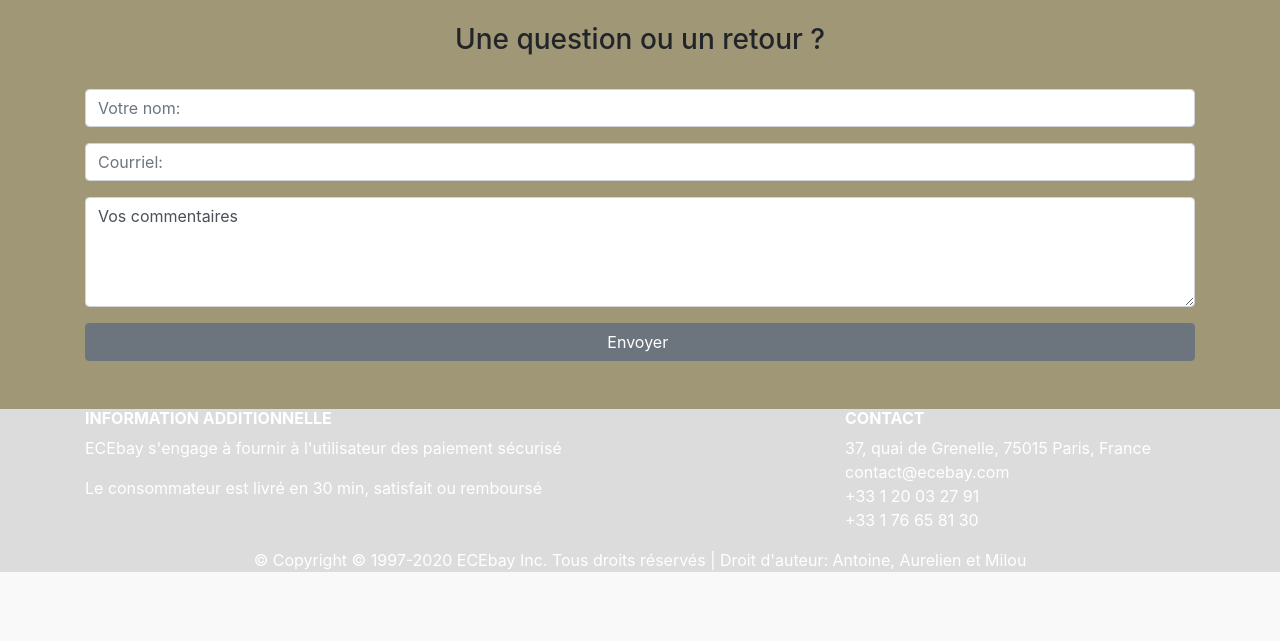
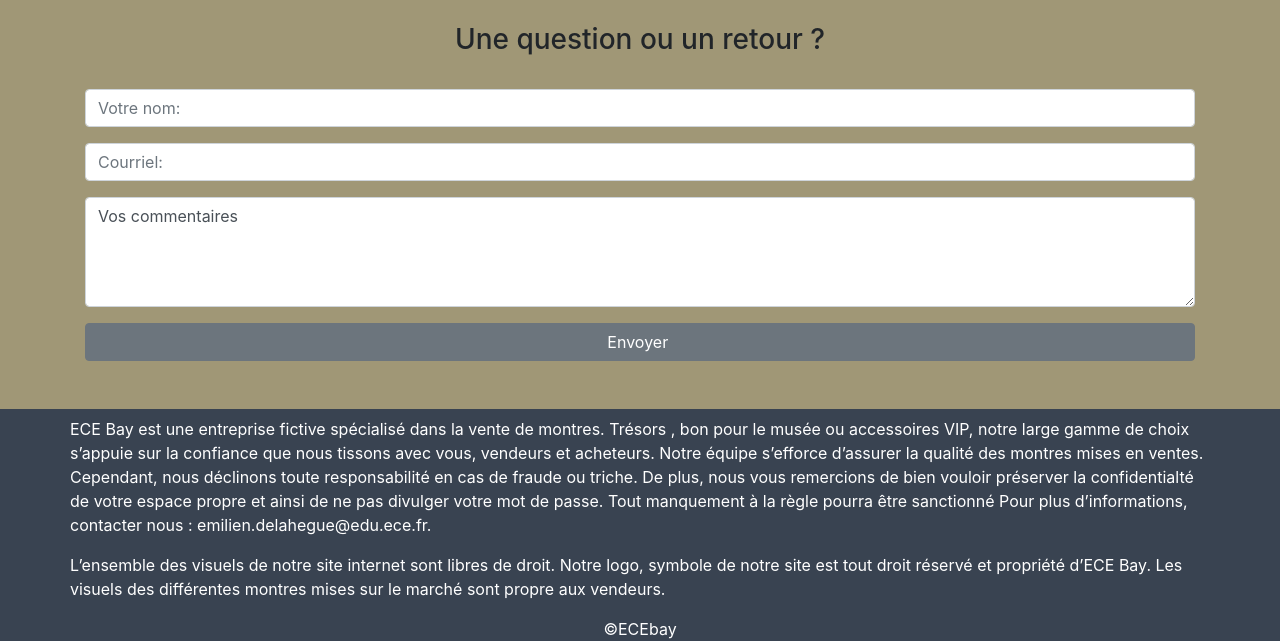
Before and after one commit to Archors/ECEbay, a PHP site: page /accueil.php in a window 1280 px wide. Shown: the part 1493-2134 px from the top of the page. Before the commit the page ends 2065 px from the top, so only its background shows below. Run offline with PHP 8.4, Linux system fonts and the light colour scheme; some libraries are stand-ins or nearby versions.

Commit message:
quelques lien

```diff
--- a/template/footer.php
+++ b/template/footer.php
@@ -24,17 +24,11 @@
 <footer>
         <div class="container ">
             <div class="row ">
-                <div class="col-lg-8 col-md-8 col-sm-12 ">
-                    <h6 class="text-uppercase font-weight-bold ">Information additionnelle</h6>
-                    <p> ECEbay s'engage à fournir à l'utilisateur des paiement sécurisé</p>
-                    <p> Le consommateur est livré en 30 min, satisfait ou remboursé</p>
-                </div>
-                <div class="col-lg-4 col-md-4 col-sm-12 ">
-                    <h6 class="text-uppercase font-weight-bold ">Contact</h6>
-                    <p> 37, quai de Grenelle, 75015 Paris, France <br> contact@ecebay.com <br> +33 1 20 03 27 91 <br> +33 1 76 65 81 30 </p>
-                </div>
+                    <h6 ></h6>
+                    <p> ECE Bay est une entreprise fictive spécialisé dans la vente de montres. Trésors , bon pour le musée ou accessoires VIP, notre large gamme de choix s’appuie sur la confiance que nous tissons avec vous, vendeurs et acheteurs. Notre équipe s’efforce d’assurer la qualité des montres mises en ventes. Cependant, nous déclinons toute responsabilité en cas de fraude ou triche. De plus, nous vous remercions de bien vouloir préserver la confidentialté de votre espace propre et ainsi de ne pas divulger votre mot de passe. Tout manquement à la règle pourra être sanctionné Pour plus d’informations, contacter nous : emilien.delahegue@edu.ece.fr.  </p>
+                    <p> L’ensemble des visuels de notre site internet sont libres de droit. Notre logo, symbole de notre site est tout droit réservé et propriété d’ECE Bay. Les visuels des différentes montres mises sur le marché sont propre aux vendeurs.</p>
             </div>
-            <div class="footer-copyright text-center ">&copy; Copyright © 1997-2020 ECEbay Inc. Tous droits réservés | Droit d'auteur: Antoine, Aurelien et Milou</div>
+            <div class="footer-copyright text-center ">&copy;ECEbay</div>
         </div>
     </footer>
 
--- a/template/header.php
+++ b/template/header.php
@@ -12,10 +12,15 @@
         $(document).ready(function() {
             $('.header').height($(window).height());
         });
+        $(window).on("load resize", function() {
     </script>
     <script src="https://stackpath.bootstrapcdn.com/bootstrap/4.1.3/js/bootstrap.min.js"></script>
     <!-- Intégration d'un librairie d'icones -->
     <link rel="stylesheet" href="https://use.fontawesome.com/releases/v5.7.0/css/all.css" integrity="sha384-lZN37f5QGtY3VHgisS14W3ExzMWZxybE1SJSEsQp9S+oqd12jhcu+A56Ebc1zFSJ" crossorigin="anonymous">
+    <script src="https://ajax.googleapis.com/ajax/libs/jquery/3.1.1/jquery.min.js"></script>
+        <script type="text/javascript">
+
+    </script>
     <link rel="stylesheet" type="text/css" href="../template/styleshtf.css">
 
 </head>
@@ -27,13 +32,13 @@
      <span class="navbar-toggler-icon"></span>
      </button>
         <div class="collapse navbar-collapse" id="navbarSupportedContent">
-            <ul class="navbar-nav">
+            <ul class="navbar-nav ml-auto">
                 <li class="nav-item dropdown">
                     <a class="nav-link dropdown-toggle" href="#" id="navbarDropdown" role="button" data-toggle="dropdown" aria-haspopup="true" aria-expanded="false">
                 Catégories
               </a>
                     <div class="dropdown-menu" aria-labelledby="navbarDropdown">
-                        <a class="dropdown-item" href="#">Férailles et Trésor</a>
+                        <a class="dropdown-item" href="../acheter/categorie.php">Férailles et Trésor</a>
                         <div class="dropdown-divider"></div>
                         <a class="dropdown-item" href="#">Bon musées</a>
                         <div class="dropdown-divider"></div>
@@ -58,7 +63,7 @@
                 Admin
               </a>
                     <div class="dropdown-menu" aria-labelledby="navbarDropdown">
-                        <a class="dropdown-item" href="#">Se connecter</a>
+                        <a class="dropdown-item" href="../admin/form_admin.php">Se connecter</a>
                     </div>
                 </li>
                 <li class="nav-item dropdown">
@@ -72,7 +77,7 @@
                         <a class="dropdown-item" href="#"> S'inscrire  </a>
                     </div>
                 </li>
-                <li class="nav-item"><a class="nav-link" href="#"><i class="fas fa-shopping-cart"></i> Panier</a></li>
+                <li class="nav-item"><a class="nav-link" href="../acheteur/panier.php"><i class="fas fa-shopping-cart"></i> Panier</a></li>
             </ul>
         </div>
     </nav>
--- a/template/styleshtf.css
+++ b/template/styleshtf.css
@@ -3,29 +3,31 @@
 
 /*header*/
 
-.header{
-
-
+.header {
     height: 70px;
     left: 0px;
     top: 0px;
-
     background: #000;
 }
 
 .navbar {
- background:#000;
+    background: #000;
 }
-.nav-link, .navbar-brand {
+
+.nav-link,
+.navbar-brand {
     color: #fff;
     cursor: pointer;
 }
+
 .nav-link {
     margin-right: 1em !important;
 }
+
 .nav-link:hover {
- color: #000;
+    color: #9C9C9C;
 }
+
 .navbar-collapse {
     justify-content: flex-end;
 }
@@ -33,37 +35,26 @@ background: #000;
 
 /*titre*/
 
-.titrecat{
-
+.titrecat {
     font-family: Ribeye Marrow;
-
     font-size: 80px;
-
     text-align: center;
-
     color: #000;
-
 }
 
-.separation{
-
+.separation {
     height: 0px;
     margin-left: auto;
     margin-right: auto;
-
     top: 345px;
-
     border: 1px solid #000;
     text-align: center;
 }
 
 
-
 /*footer*/
 
-footer{
-
-    background: #DCDCDC;
-    color :#fff;
-
+footer {
+    background: #394351;
+    color: #fff;
 }
```
Also changed, not shown: accueil/accueil.css (+1 -6 lines). Lines whose indentation alone changed are shown as unchanged.
